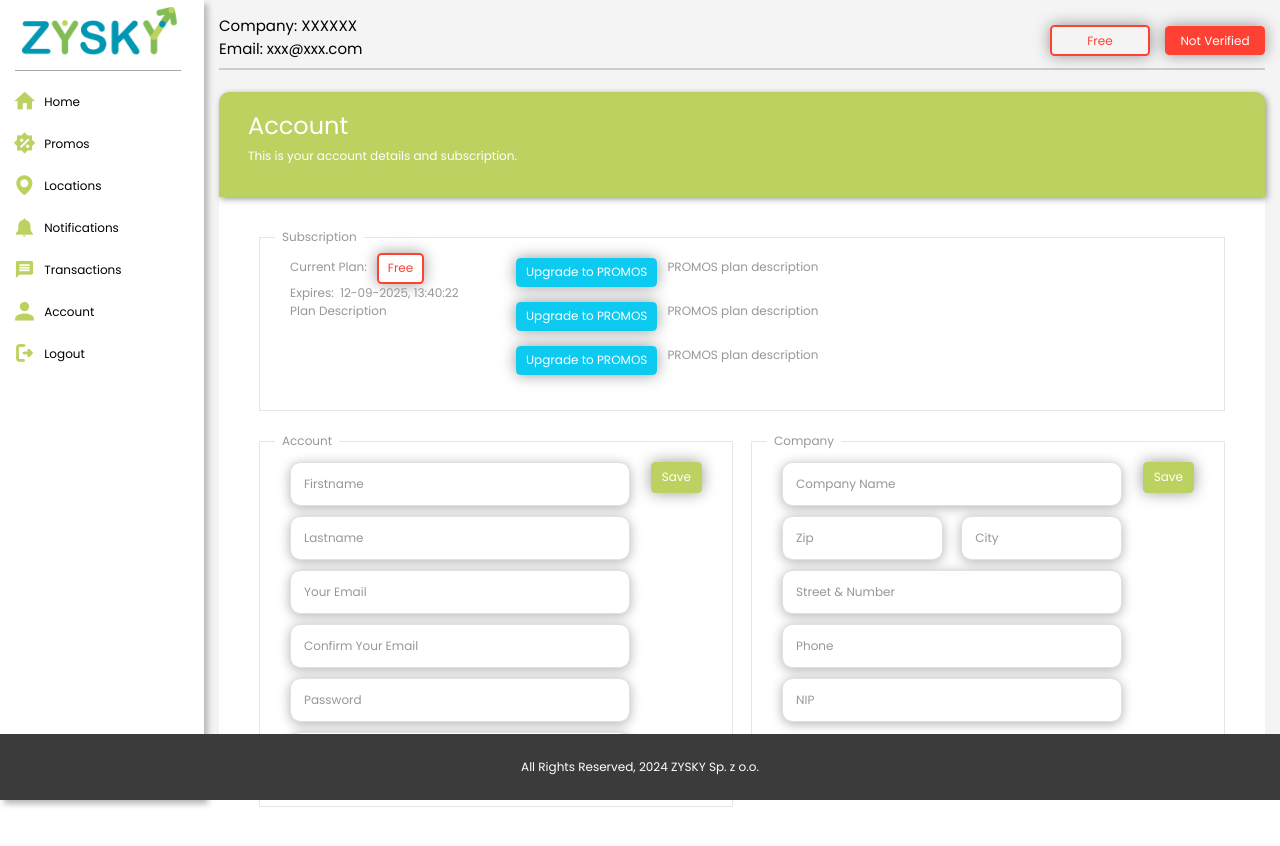
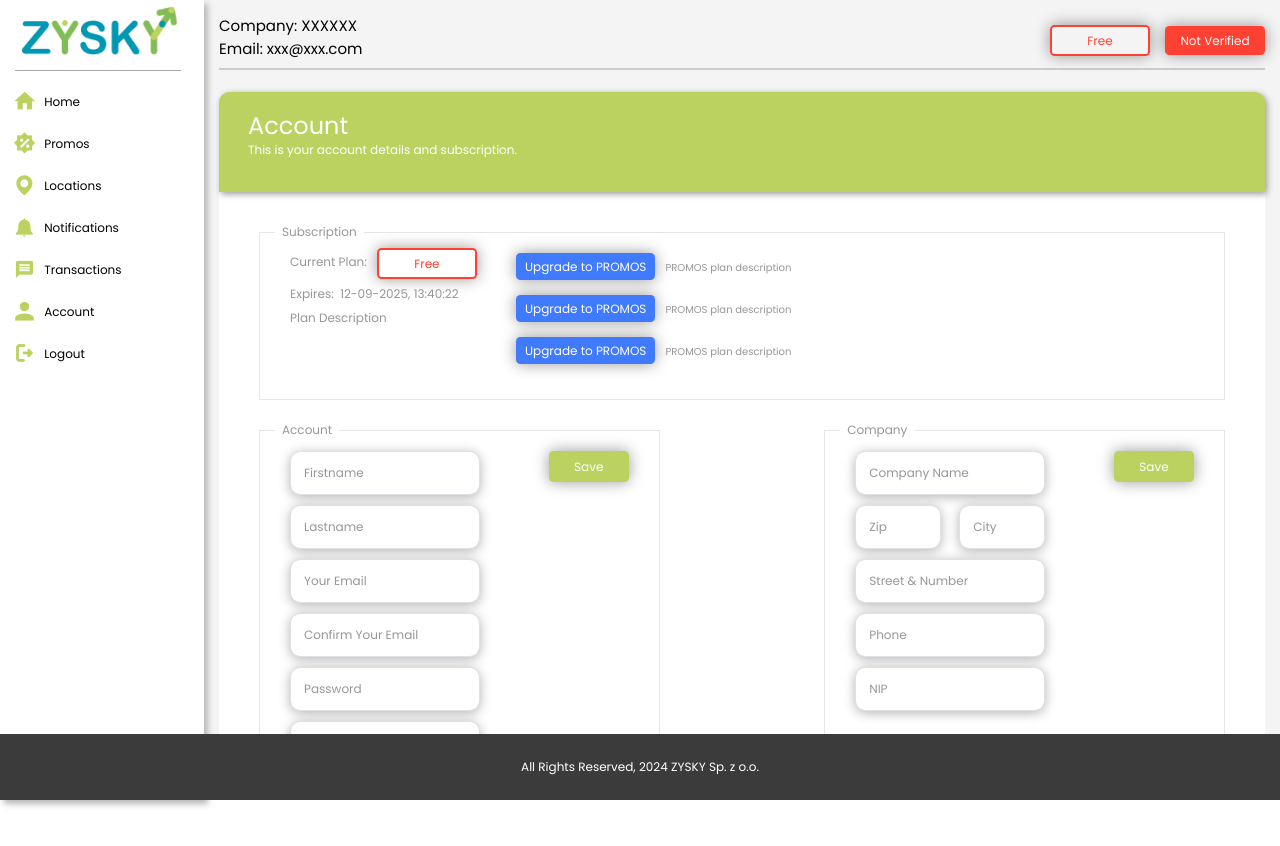
Before and after one commit to KeshalHetti/ZYSKY-WebApp, a React (Vite) app in the folder zysky-app/: page /account in a window 1280 px wide. Shown: the top 846 px of the page. Built offline with nearby package versions, Linux system fonts and the light colour scheme.

Commit message:
ui fixed in all

```diff
--- a/zysky-app/src/assets/css/custom.css
+++ b/zysky-app/src/assets/css/custom.css
@@ -300,6 +300,8 @@ select {
 
 .btn-info {
   color: #fff !important;
+  background-color: #407BFF !important;
+  border: none !important;
 }
 
 .btn {
@@ -308,6 +310,10 @@ select {
 
 .float-right {
   float: right;
+}
+
+.p-t-20 {
+  padding-top: 20px;
 }
 
 .p-t-30 {
@@ -352,6 +358,11 @@ select {
 
 .m-t--25 {
   margin-top: -22px;
+}
+
+.m-y-6 {
+  margin-top: 6px;
+  margin-bottom: 6px;
 }
 
 .p-b-20 {
@@ -404,6 +415,10 @@ select {
 
 .min-w-200 {
   min-width: 200px !important;
+}
+
+.max-w-380 {
+  min-width: 380px !important;
 }
 
 .w-15pc {
@@ -715,19 +730,24 @@ h1 {
 }
 
 .content {
-  top: 0;
-  position: relative;
   transform: translateX(50px);
   margin-left: 0;
   transition: transform 0.5s ease-out;
   position: relative;
-  height: 100vh;
   left: 154px;
-  right: 0;
   width: calc(100% - 204px);
   padding: 15px;
   background-color: #F4F4F4;
-  margin-bottom: 65px;
+  bottom: 0;
+  top: 0;
+  height: 100vh;
+}
+
+.content-area {
+  height: auto;
+  display: inline-block;
+  margin-bottom: 80px;
+  width: 100%;
 }
 
 .content-container {
@@ -737,7 +757,6 @@ h1 {
   /*overflow-y: scroll; */
   box-shadow: 1px 6px 6px #999;
   margin-top: -10px;
-  margin-bottom: 65px;
 }
 
 .content-container-no-x-p {
@@ -747,13 +766,11 @@ h1 {
   /*overflow-y: scroll; */
   box-shadow: 1px 6px 6px #999;
   margin-top: -10px;
-  margin-bottom: 65px;
 }
 
 .content-container-no-radious {
   padding: 40px;
   background-color: #fff;
-  margin-bottom: 65px;
 }
 
 .drop-logo {
@@ -855,6 +872,7 @@ h1 {
 }
 .bg-yelloish-green h4 {
   font-size: 24px;
+  margin-bottom: 0 !important;
 }
 
 .smaple-logo {
@@ -1005,4 +1023,10 @@ table thead tr th {
 
 .font-10px {
   font-size: 10px;
+}
+
+.upgrade-to-promos {
+  font-size: 10px;
+  float: left;
+  margin: 7px 0 0 10px;
 }/*# sourceMappingURL=custom.css.map */
--- a/zysky-app/src/assets/css/custom.scss
+++ b/zysky-app/src/assets/css/custom.scss
@@ -253,11 +253,12 @@ select::-ms-expand {
     .btn-transparent{background-color: transparent!important; color:#999 !important; width: auto;}
     .btn-warning{background-color: $orange !important; color: #fff !important;}
     .btn-danger{background-color: $red !important; color: #fff !important;}
-    .btn-info{color:#fff !important}
+    .btn-info{color:#fff !important; background-color: #407BFF !important; border: none !important;}
     .btn{width: auto !important;}
 
 
     .float-right{float: right;}
+    .p-t-20{padding-top: 20px;}
     .p-t-30{padding-top: 30px;}
     .m-r-60{margin-right: 60px;}
     .m-l-15{margin-left: 15px;}
@@ -269,6 +270,7 @@ select::-ms-expand {
     .m-t-20{margin-top: 20px !important}
     .m-t-15{margin-top: -15px;}
     .m-t--25{margin-top: -22px;}
+    .m-y-6{margin-top: 6px; margin-bottom: 6px;}
     .p-b-20{padding-bottom: 20px;}
     .p-b-30{padding-bottom: 30px;}
     .p-b-40{padding-bottom: 40px;}
@@ -282,6 +284,7 @@ select::-ms-expand {
     .min-w-100{min-width: 100px !important}
     .min-w-140{min-width: 140px !important}
     .min-w-200{min-width: 200px !important}
+    .max-w-380{min-width: 380px !important}
     .w-15pc{width: 15%;}
     .w-30pc{width: 30%;}
     .min-h-110{min-height: 110px;}
@@ -511,19 +514,19 @@ h1{color:#000; font-size: 42px !important;;}
     height: 100vh;}
 
 .content{
-      top:0;
-      position: relative;
-      transform: translateX(50px);
-      margin-left: 0;
-      transition: transform 0.5s ease-out;
-      position: relative;
-      height: 100vh;
-     left: 154px;
-      right:0;
-      width: calc(100% - 204px);
-      padding: 15px; background-color: #F4F4F4;
-      margin-bottom: 65px;
+  transform: translateX(50px);
+  margin-left: 0;
+  transition: transform 0.5s ease-out;
+  position: relative;
+  left: 154px;
+  width: calc(100% - 204px);
+  padding: 15px;
+  background-color: #F4F4F4;
+  bottom: 0;
+  top:0;
+  height: 100vh;
     }
+    .content-area{height: auto; display: inline-block; margin-bottom: 80px; width: 100%;}
 
 .content-container{padding: 40px;
   background-color: #fff;
@@ -531,7 +534,6 @@ h1{color:#000; font-size: 42px !important;;}
   /*overflow-y: scroll; */
     box-shadow: 1px 6px 6px #999;
     margin-top: -10px;
-    margin-bottom: 65px;
 }
 .content-container-no-x-p{padding: 40px 1px;
   background-color: #fff;
@@ -539,11 +541,9 @@ h1{color:#000; font-size: 42px !important;;}
   /*overflow-y: scroll; */
     box-shadow: 1px 6px 6px #999;
     margin-top: -10px;
-    margin-bottom: 65px;
 }
 .content-container-no-radious{padding: 40px;
   background-color: #fff;
-  margin-bottom: 65px;
 }
 .drop-logo{border-radius: 2px !important;
   background-color: #F9F9F9;
@@ -595,7 +595,7 @@ h1{color:#000; font-size: 42px !important;;}
     box-shadow: 2px 2px 6px #999;
     position: relative;
     h4, p{color:#fff}
-    h4{font-size: 24px;}
+    h4{font-size: 24px; margin-bottom: 0 !important;}
 }
 .smaple-logo{max-width: 48px;}
 .vertical-center{display: flex;  align-items: center;}
@@ -665,3 +665,4 @@ h1{color:#000; font-size: 42px !important;;}
     display: inline-block;
     margin-bottom: 10px;}
     .font-10px{font-size: 10px;}
+    .upgrade-to-promos{font-size: 10px; float: left; margin: 7px 0 0 10px;}
--- a/zysky-app/src/pages/Account.jsx
+++ b/zysky-app/src/pages/Account.jsx
@@ -22,36 +22,36 @@ const Account = () => {
                     <div className="container">
                         <div className="row">
                             <div className="col col-lg-3 m-b-30">
-                                <div className='row'>
-                                    <div className='fl display-contents'>Current Plan:</div><div className='fl display-contents'><span className='btn btn-red-outline btn-with-text'>Free</span></div>
+                                <div className='row m-y-6'>
+                                    <div className='fl display-contents'>Current Plan:</div><div className='fl display-contents'><span className='btn btn-red-outline btn-with-text min-w-100'>Free</span></div>
                                 </div>
-                                <div className='row'>
+                                <div className='row m-y-6'>
                                     <div className='fl display-contents'>Expires: &nbsp;</div><div className='fl display-contents'>12-09-2025, 13:40:22</div>
                                 </div>
-                                <div className='row'>
+                                <div className='row m-y-6'>
                                     <p className='fl display-contents'>Plan Description</p>
                                 </div>
                             </div>
                             <div className="col-md-auto col-lg-9 sm-p-l-r-0">
                                 <div className="acc-row">
-                                    <div className='fl  '><Link to="/home"><button type="button" className="btn btn-info btn-with-text sm-m-0 ">Upgrade to PROMOS</button></Link></div><div className='fl p-l-10'>PROMOS plan description</div>
+                                    <div className='fl  '><Link to="/home"><button type="button" className="btn btn-info btn-with-text sm-m-0 ">Upgrade to PROMOS</button></Link></div><div className='upgrade-to-promos'>PROMOS plan description</div>
                                 </div> <br></br>
                                 <div className="acc-row">
-                                    <div className='fl  '><Link to="/home"><button type="button" className="btn btn-info btn-with-text sm-m-0 ">Upgrade to PROMOS</button></Link></div><div className='fl p-l-10'>PROMOS plan description</div>
+                                    <div className='fl  '><Link to="/home"><button type="button" className="btn btn-info btn-with-text sm-m-0 ">Upgrade to PROMOS</button></Link></div><div className='upgrade-to-promos'>PROMOS plan description</div>
                                 </div>
                                 <div className="acc-row">
-                                    <div className='fl '><Link to="/home"><button type="button" className="btn btn-info btn-with-text sm-m-0 ">Upgrade to PROMOS</button></Link></div><div className='fl p-l-10'>PROMOS plan description</div>
+                                    <div className='fl '><Link to="/home"><button type="button" className="btn btn-info btn-with-text sm-m-0 ">Upgrade to PROMOS</button></Link></div><div className='upgrade-to-promos'>PROMOS plan description</div>
                                 </div>
                             </div>
                         </div></div>
                 </div>
                 {/* 2nd Row */}
-                <div className="row row-cols-1   row-cols-md-2 m-b-20">
-                    <div className="col col-lg-6 col-md-auto m-b-20">
+                <div className="row row-cols-1   row-cols-md-2 m-b-20 gx-1">
+                    <div className="col col-lg-5 col-md-auto m-b-20">
                         <div className='fieldset'>
                             <div className='legend'>Account</div>
                             <div className='row'>
-                                <div className='col-lg-10 col-md-auto'>
+                                <div className='col-lg-7 col-md-auto'>
                                     <div className="form-floating">
                                         <input type="text" className="form-control" id="StWebsFirstnameiteeet" placeholder="Firstname" />
                                         <label for="WebFirstnamesite">Firstname</label>
@@ -77,18 +77,19 @@ const Account = () => {
                                         <label for="ConfirmPassword">Confirm Password</label>
                                     </div>
                                 </div>
-                                <div className='col-lg-2 col-md-auto'>
-                                    <div className='fr text-right'><Link to="/home"><button type="button" className="btn btn-success m-l-15">Save</button></Link></div>
+                                <div className='col-lg-5 col-md-auto'>
+                                    <div className='fr text-right'><Link to="/home"><button type="button" className="btn btn-success m-l-15 min-w-80">Save</button></Link></div>
                                 </div>
                             </div>
 
                         </div>
                     </div>
-                    <div className="col col-lg-6 col-md-auto ">
+                    <div className="col col-lg-2 col-md-auto "></div>
+                    <div className="col col-lg-5 col-md-auto ">
                         <div className='fieldset'>
                             <div className='legend'>Company</div>
                             <div className='row'>
-                                <div className='col-lg-10 col-md-auto'>
+                                <div className='col-lg-7 col-md-auto'>
                                     <div className="form-floating">
                                         <input type="text" className="form-control" id="CompanyName" placeholder="Company Name" />
                                         <label for="CompanyName">Company Name</label>
@@ -120,8 +121,8 @@ const Account = () => {
                                         <label for="nip">NIP</label>
                                     </div>
                                 </div>
-                                <div className='col-lg-2 col-md-auto'>
-                                    <div className='fr text-right'><Link to="/home"><button type="button" className="btn btn-success m-l-15">Save</button></Link></div>
+                                <div className='col-lg-5 col-md-auto'>
+                                    <div className='fr text-right'><Link to="/home"><button type="button" className="btn btn-success m-l-15 min-w-80">Save</button></Link></div>
                                 </div>
                             </div>
                         </div>
--- a/zysky-app/src/pages/Layout.jsx
+++ b/zysky-app/src/pages/Layout.jsx
@@ -34,7 +34,6 @@ const Layout = () => {
     </div>
     <div className="content">
     <div className="header">
-    <div>
   <div className="row">
     <div className="col-md-6 col-sm-auto text-left logged-info">
       <div> Company: XXXXXX</div>
@@ -46,9 +45,10 @@ const Layout = () => {
 
     </div>
   </div>
-</div>
     </div>
+    <div className="content-area">
       <Outlet />
+      </div>
       </div>
 
 
--- a/zysky-app/src/pages/Newlocation.jsx
+++ b/zysky-app/src/pages/Newlocation.jsx
@@ -147,9 +147,8 @@ const Newlocation = () => {
                     </div>
 
                 </div>
-                <div className='fr text-right'><Link to="/home"><button type="button" className="btn btn-success m-l-15">Add</button></Link></div>
+                <div className='fr text-right'><Link to="/home"><button type="button" className="btn btn-success m-l-15 min-w-140">Add</button></Link></div>
             </div>
-           <div className='p-b-66'></div>
         </div>
 
     );
```
Also changed, not shown: zysky-app/src/Components/signup.jsx (+17 -8 lines), zysky-app/src/pages/Transactions.jsx (+6 -6 lines), 1 other file (tests, documents, lock files or other folders).
